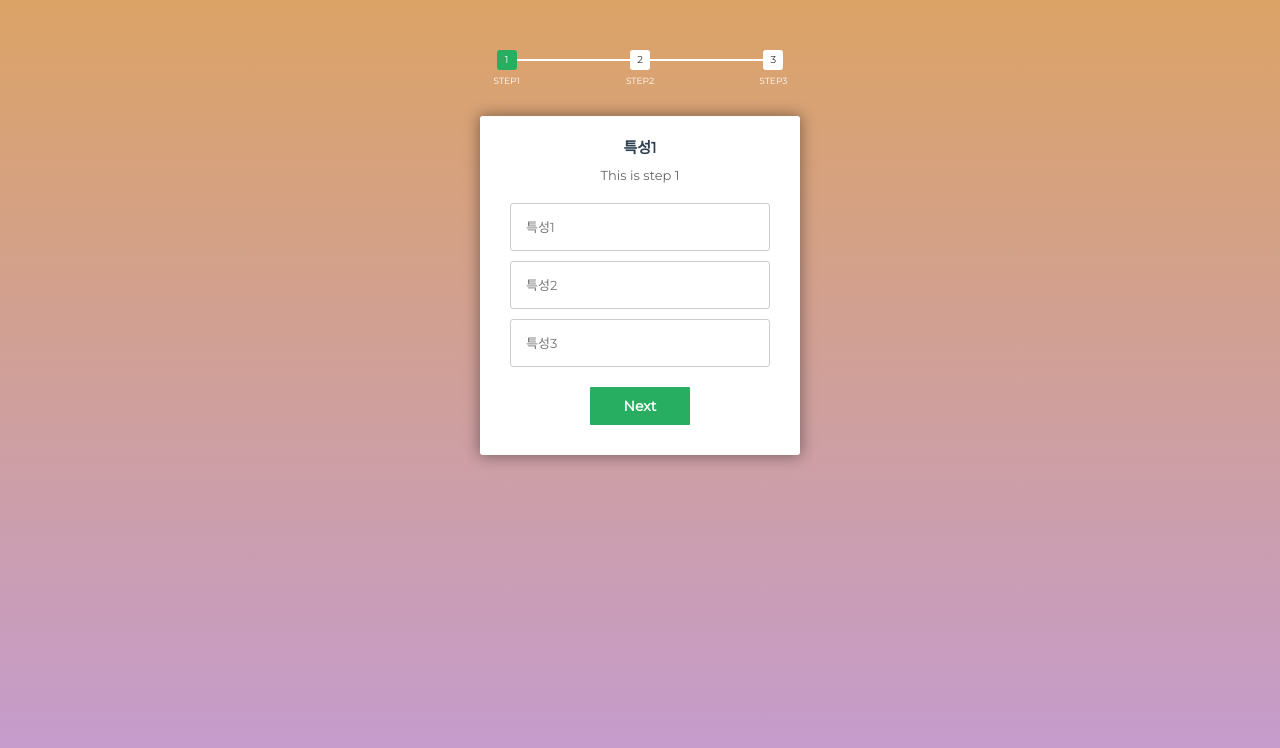
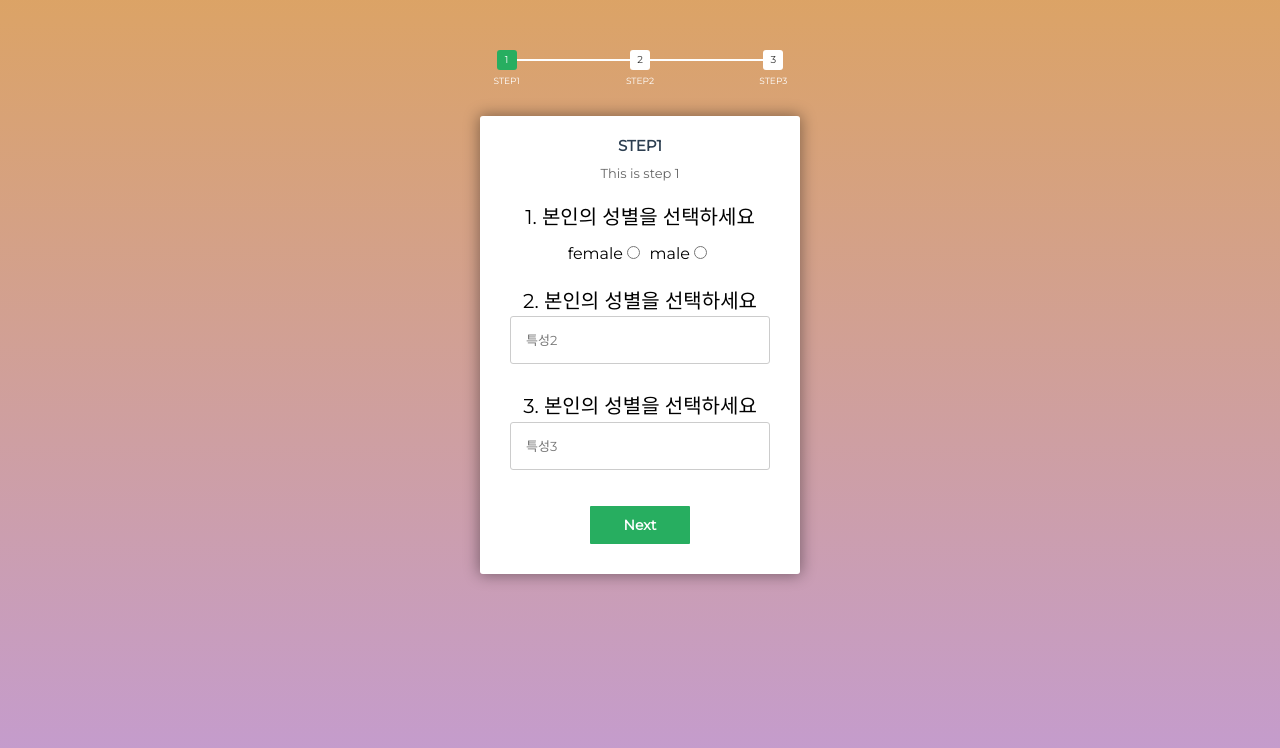
Before and after one commit to i-am-not-kangjik/Well-Founded-Confidence, a Flask app: page / in a window 1280 px wide. Shown: the top 748 px of the page. Run offline with Flask 2, Linux system fonts and the light colour scheme; parts of the project's set-up code (start-up, migrations or seed data) failed here and were passed over.

Commit message:
성별 라디오버튼화

```diff
--- a/static/app.css
+++ b/static/app.css
@@ -45,12 +45,25 @@ body {
 	padding: 15px;
 	border: 1px solid #ccc;
 	border-radius: 3px;
-	margin-bottom: 10px;
+	margin-bottom: 10%;
 	width: 100%;
 	box-sizing: border-box;
 	font-family: montserrat;
 	color: #2C3E50;
 	font-size: 13px;
+}
+#msform input[type="radio"] {
+	display: inline;
+	width: 5%;
+	margin-right: 2%;
+	margin-top: 5%;
+	font-family: montserrat;
+	font-size: 13px;
+	margin-bottom: 10%;
+	}
+#msform div {
+	font-size: 20px;
+	margin-bottom: 1%;
 }
 /*buttons*/
 #msform .action-button {
--- a/templates/index.html
+++ b/templates/index.html
@@ -19,35 +19,69 @@
         </ul>
 
         <fieldset>
-            <h2 class="fs-title">특성1</h2>
+            <h2 class="fs-title">STEP1</h2>
             <h3 class="fs-subtitle">This is step 1</h3>
-            <input type="text" name="feature1" placeholder="특성1" />
+            <div>1. 본인의 성별을 선택하세요</div>
+            <label class="radio-inline" for="male">female</label>
+            <input class="radio-inline" type="radio" id="female" name="feature1" value="1">
+
+            <label class="radio-inline" for="female">male</label>
+            <input class="radio-inline" type="radio" id="male" name="feature1" value="0">
+
+            <div>2. 본인의 성별을 선택하세요</div>
             <input type="text" name="feature2" placeholder="특성2" />
+
+            <div>3. 본인의 성별을 선택하세요</div>
             <input type="text" name="feature3" placeholder="특성3" />
+
             <input type="button" name="next" class="next action-button" value="Next" />
         </fieldset>
 
         <fieldset>
-            <h2 class="fs-title">특성2</h2>
+            <h2 class="fs-title">STEP2</h2>
             <h3 class="fs-subtitle">This is step 2</h3>
+
+            <div>4. 본인의 성별을 선택하세요</div>
             <input type="text" name="feature4" placeholder="특성4" />
+
+            <div>5. 본인의 성별을 선택하세요</div>
             <input type="text" name="feature5" placeholder="특성5" />
+
+            <div>6. 본인의 성별을 선택하세요</div>
             <input type="text" name="feature6" placeholder="특성6" />
+
+            <div>7. 본인의 성별을 선택하세요</div>
             <input type="text" name="feature7" placeholder="특성7" />
+
+            <div>8. 본인의 성별을 선택하세요</div>
             <input type="text" name="feature8" placeholder="특성8" />
+
             <input type="button" name="previous" class="previous action-button" value="Previous" />
+
             <input type="button" name="next" class="next action-button" value="Next" />
         </fieldset>
 
         <fieldset>
-            <h2 class="fs-title">특성3</h2>
+            <h2 class="fs-title">STEP3</h2>
             <h3 class="fs-subtitle">This is step 3</h3>
+
+            <div>9. 본인의 성별을 선택하세요</div>
             <input type="text" name="feature9" placeholder="특성9" />
+
+            <div>10. 본인의 성별을 선택하세요</div>
             <input type="text" name="feature10" placeholder="특성10" />
+
+            <div>11. 본인의 성별을 선택하세요</div>
             <input type="text" name="feature11" placeholder="특성11" />
+
+            <div>12. 본인의 성별을 선택하세요</div>
             <input type="text" name="feature12" placeholder="특성12" />
+
+            <div>13. 본인의 성별을 선택하세요</div>
             <input type="text" name="feature13" placeholder="특성13" />
+
             <input type="button" name="previous" class="previous action-button" value="Previous" />
+
             <input type="submit" value="Submit">
         </fieldset>
     </form>
```
